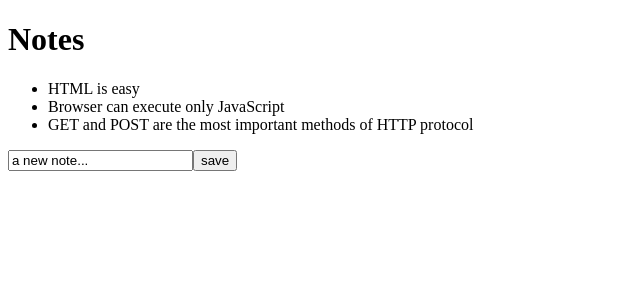
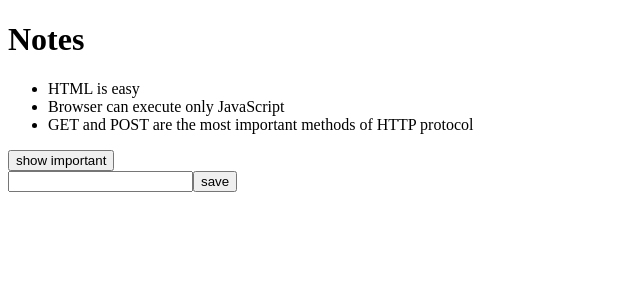
Before and after one commit to elvisrepo/fso, a React (Vite) app in the folder introdemo/: page / in a window 1280 px wide. Shown: the top 300 px of the page, without its empty margins (0-640 px from the left). Built offline with nearby package versions, Linux system fonts and the light colour scheme.

Commit message:
controlled component

```diff
--- a/introdemo/src/App.jsx
+++ b/introdemo/src/App.jsx
@@ -4,29 +4,54 @@ import Note from './components/Note'
 
 const App = (props) => {
   const [notes, setNotes] = useState(props.notes)
-  const [newNote, setNewNote] = useState(
-    'a new note...'
-  )
+  const [newNote, setNewNote] = useState('')
+  const [showAll, setShowAll] = useState(true)
 
   const addNote = (event) => {
     event.preventDefault()
-    console.log('button clicked', event.target);
+    const noteObject = {
+      content: newNote,
+      important: Math.random() < 0.5,
+      id: String(notes.length + 1),
+    }
+
+    setNotes(notes.concat(noteObject))
+    setNewNote('')
+  }
+
+  const handleNoteChange = (e) => {
+
+    console.log(e.target.value)
+    setNewNote(e.target.value)
+
 
   }
+
+  const notesToShow = showAll ? notes : notes.filter(note => note.important)
 
   return (
     <div>
       <h1>Notes</h1>
       <ul>
-        {notes.map(note =>
+        {notesToShow.map(note =>
 
           <Note key={note.id} note={note} />
         )}
       </ul>
 
+      <div>
+        <button onClick={() => setShowAll(!showAll)}>
+          show {showAll ? 'important' : 'all'}
+        </button>
+      </div>
+
 
       <form onSubmit={addNote}>
-        <input value={newNote} />
+        <input
+          value={newNote}
+          onChange={handleNoteChange}
+        />
+
         <button type='submit'>save</button>
       </form>
     </div>
```
